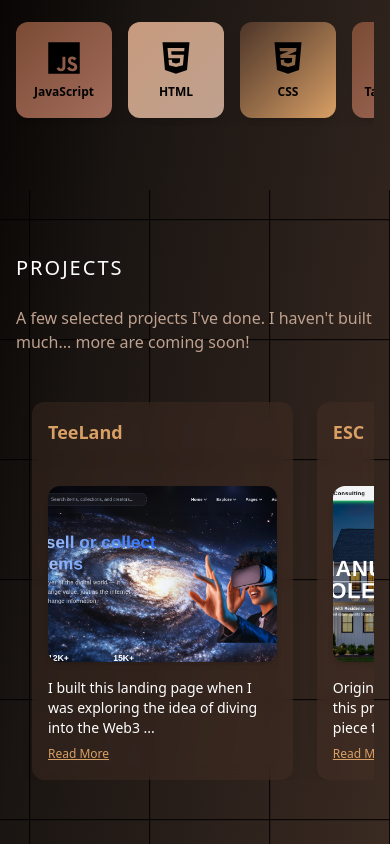
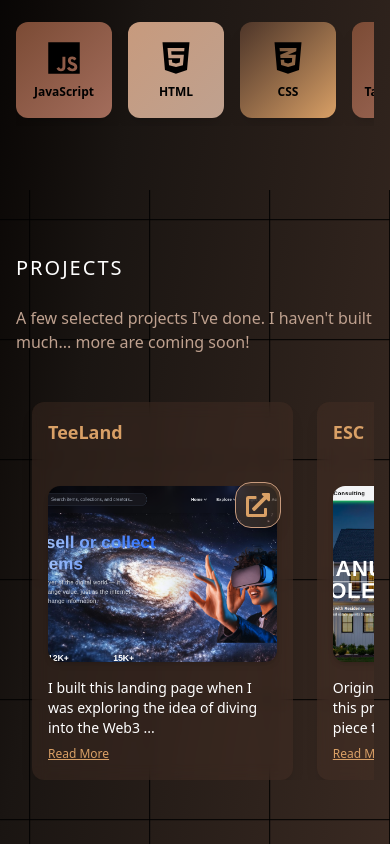
Before and after one commit to TolaMaryAnn/Tola-s_Portfolio, a React (Vite) app: page /home in a window 390 px wide. Shown: the part 1381-2225 px from the top of the page. Built offline with nearby package versions, Linux system fonts and the light colour scheme.

Commit message:
link icon fix

```diff
--- a/src/Components/Projects.tsx
+++ b/src/Components/Projects.tsx
@@ -58,31 +58,27 @@ export default function Projects() {
 
   return (
     <section className="relative py-16 text-white overflow-hidden">
-      {/* ✨ ANIMATED BACKGROUND GRID LINES */}
       <div className="absolute inset-0 pointer-events-none">
-  {/* Horizontal lines */}
         <div
           className="absolute inset-0"
           style={{
             backgroundImage:
-        "linear-gradient(rgba(0,0,0,1) 1px, transparent 1px)", // solid black, normal thickness
-      backgroundSize: "100% 120px", // bigger spacing
+              "linear-gradient(rgba(0,0,0,1) 1px, transparent 1px)",
+            backgroundSize: "100% 120px",
             animation: "moveDown 12s linear infinite",
           }}
         ></div>
 
-  {/* Vertical lines */}
         <div
           className="absolute inset-0"
           style={{
             backgroundImage:
-        "linear-gradient(90deg, rgba(0,0,0,1) 1px, transparent 1px)", // solid black, normal thickness
-      backgroundSize: "120px 100%", // bigger spacing
+              "linear-gradient(90deg, rgba(0,0,0,1) 1px, transparent 1px)",
+            backgroundSize: "120px 100%",
             animation: "moveRight 12s linear infinite",
           }}
         ></div>
       </div>
-
 
       <style>
         {`
@@ -97,7 +93,6 @@ export default function Projects() {
         `}
       </style>
 
-      {/* MAIN CONTENT */}
       <div className="relative max-w-7xl mx-auto px-4 z-10">
         <h2 className="text-xl tracking-widest mb-6">PROJECTS</h2>
         <p className="mb-12" style={{ color: "#BFA18F" }}>
@@ -105,7 +100,6 @@ export default function Projects() {
           coming soon!
         </p>
 
-        {/* PROJECTS GRID / MOBILE SCROLL */}
         <div
           className="
     flex flex-row overflow-x-auto gap-x-6 px-4
@@ -139,7 +133,6 @@ export default function Projects() {
                   {project.name}
                 </h3>
 
-                {/* Image + Link Icon */}
                 <div className="relative group">
                   <div className="px-4 pt-4">
                     <img
@@ -155,12 +148,10 @@ export default function Projects() {
                     rel="noopener noreferrer"
                     className="
     absolute right-3
-              opacity-0
-              group-hover:opacity-100
+    opacity-100 sm:opacity-0 sm:group-hover:opacity-100
     transition-all duration-500
-              translate-y-5
-              group-hover:translate-y-0
-              scale-75 group-hover:scale-100
+    translate-y-0 sm:translate-y-5 sm:group-hover:translate-y-0
+    scale-100 sm:scale-75 sm:group-hover:scale-100
     p-[10px]
     rounded-2xl
     backdrop-blur-md shadow-lg border
@@ -178,7 +169,6 @@ export default function Projects() {
                   </a>
                 </div>
 
-                {/* Description + Read More */}
                 <div className="p-4">
                   <p className="text-sm text-white">
                     {isExpanded ? project.description : shortText}
```
Lines whose indentation alone changed are shown as unchanged.
